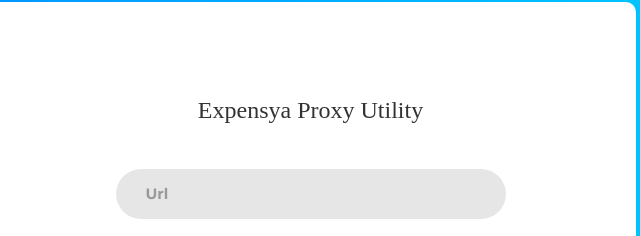
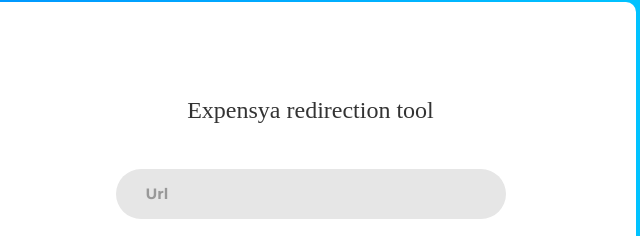
Before and after one commit to dali-azouzi/Proxy, a plain HTML site: page index.html in a window 1280 px wide. Shown: the part 198-434 px from the top of the page, 586-1226 px from the left. Drawn offline with Linux system fonts and the light colour scheme; a web font is replaced by a local one.

Commit message:
Update index.html

```diff
--- a/index.html
+++ b/index.html
@@ -30,7 +30,7 @@
 
 			<div class="contact1-form">
 				<span class="contact1-form-title">
-					Expensya Proxy Utility
+					Expensya redirection tool
 				</span>
 
 				<div class="wrap-input1">
```
